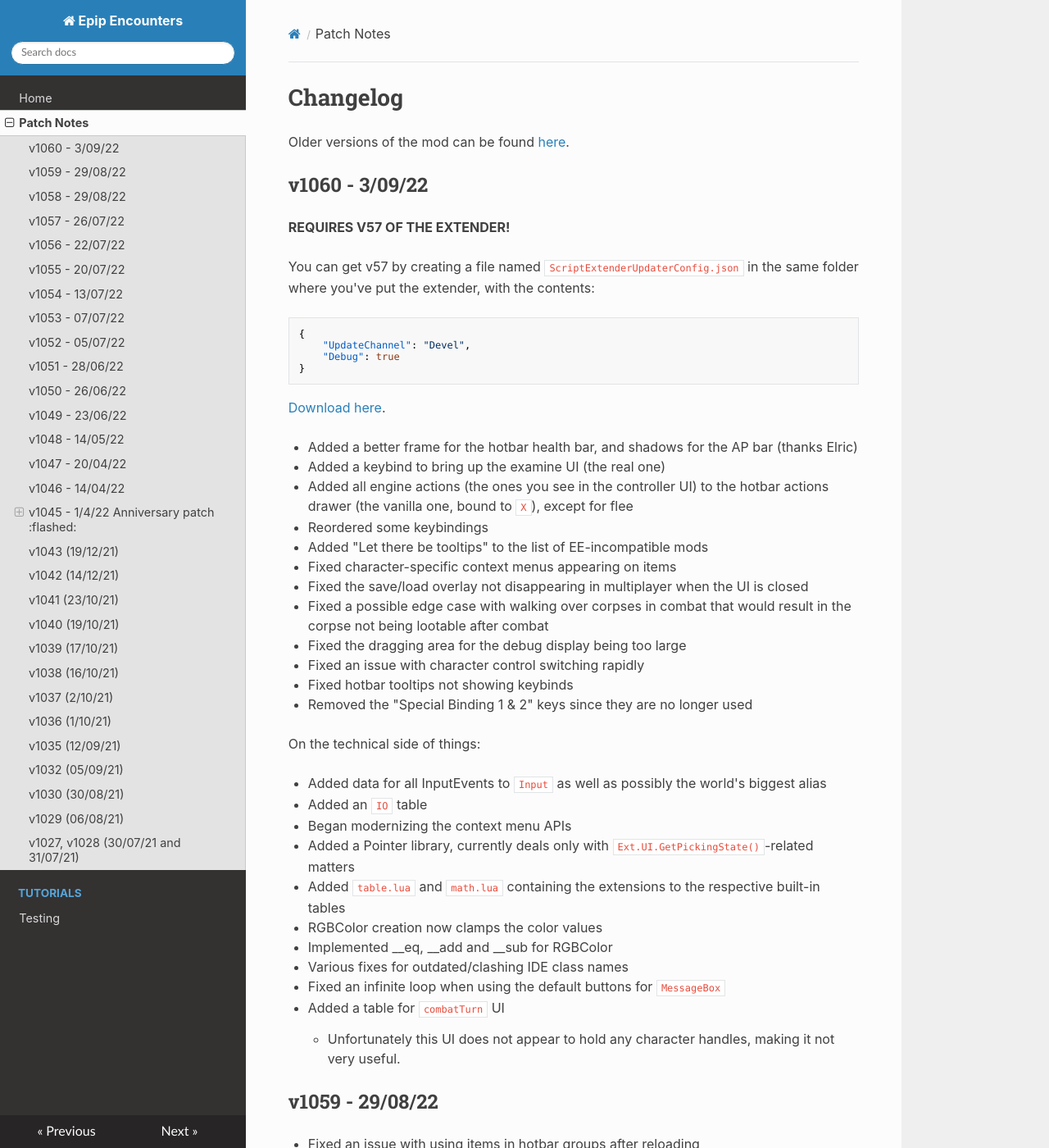
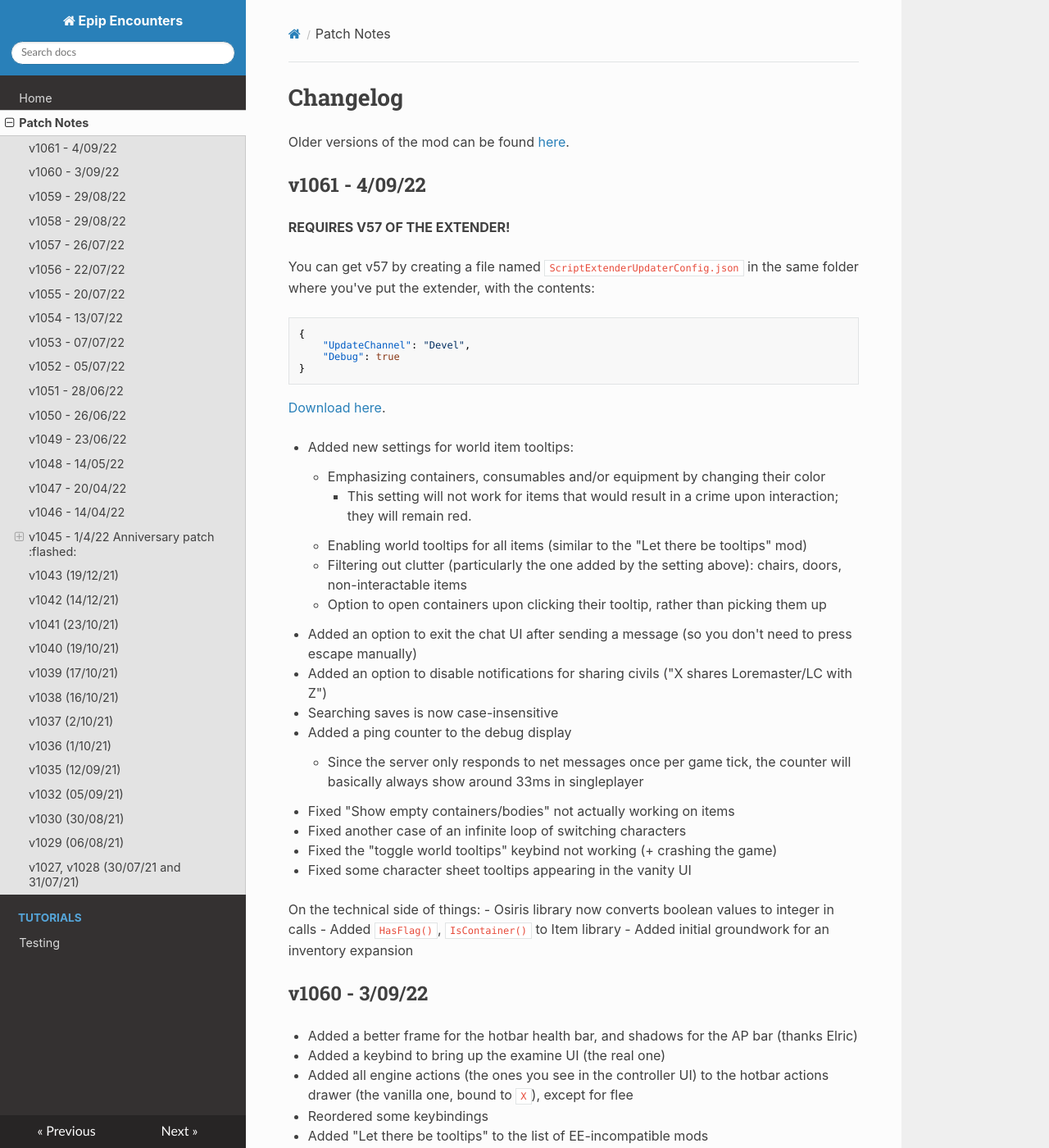
Before and after one commit to PinewoodPip/epip, an MkDocs documentation site: the page built from docs/patchnotes.md, in a window 1280 px wide and 1400 px high. Shown: the whole window at 82% size. Built offline with MkDocs 1.6.1, drawn with Linux system fonts in a browser that asks for light colours; nearby versions of some CDN libraries.

Commit message:
Add v1061 patchnotes

````diff
--- a/docs/patchnotes.md
+++ b/docs/patchnotes.md
@@ -2,7 +2,7 @@
 
 Older versions of the mod can be found [here](https://drive.google.com/drive/folders/13rN97wZFWoyaxgBDwtgxymenjXwezBF5?usp=sharing).
 
-## v1060 - 3/09/22
+## v1061 - 4/09/22
 
 **REQUIRES V57 OF THE EXTENDER!**
 
@@ -15,7 +15,32 @@ You can get v57 by creating a file named `ScriptExtenderUpdaterConfig.json` in t
 }
 ```
 
-[Download here](https://drive.google.com/file/d/1h9PePNO_QY_cUqR-pIeQ0gdPdh-NJlLf/view?usp=sharing).
+[Download here](https://drive.google.com/file/d/1BoreuHCluGMXXLEkSwxiE1CAd1oq_CoZ/view?usp=sharing).
+
+- Added new settings for world item tooltips:
+    - Emphasizing containers, consumables and/or equipment by changing their color
+        - This setting will not work for items that would result in a crime upon interaction; they will remain red.
+    - Enabling world tooltips for all items (similar to the "Let there be tooltips" mod)
+    - Filtering out clutter (particularly the one added by the setting above): chairs, doors, non-interactable items
+    - Option to open containers upon clicking their tooltip, rather than picking them up
+
+- Added an option to exit the chat UI after sending a message (so you don't need to press escape manually)
+- Added an option to disable notifications for sharing civils ("X shares Loremaster/LC with Z")
+- Searching saves is now case-insensitive
+- Added a ping counter to the debug display
+    - Since the server only responds to net messages once per game tick, the counter will basically always show around 33ms in singleplayer
+
+- Fixed "Show empty containers/bodies" not actually working on items
+- Fixed another case of an infinite loop of switching characters
+- Fixed the "toggle world tooltips" keybind not working (+ crashing the game)
+- Fixed some character sheet tooltips appearing in the vanity UI
+
+On the technical side of things:
+- Osiris library now converts boolean values to integer in calls
+- Added `HasFlag()`, `IsContainer()` to Item library
+- Added initial groundwork for an inventory expansion
+
+## v1060 - 3/09/22
 
 - Added a better frame for the hotbar health bar, and shadows for the AP bar (thanks Elric)
 - Added a keybind to bring up the examine UI (the real one)
````
Also changed, not shown: docs/index.md (+1 -1 lines).
